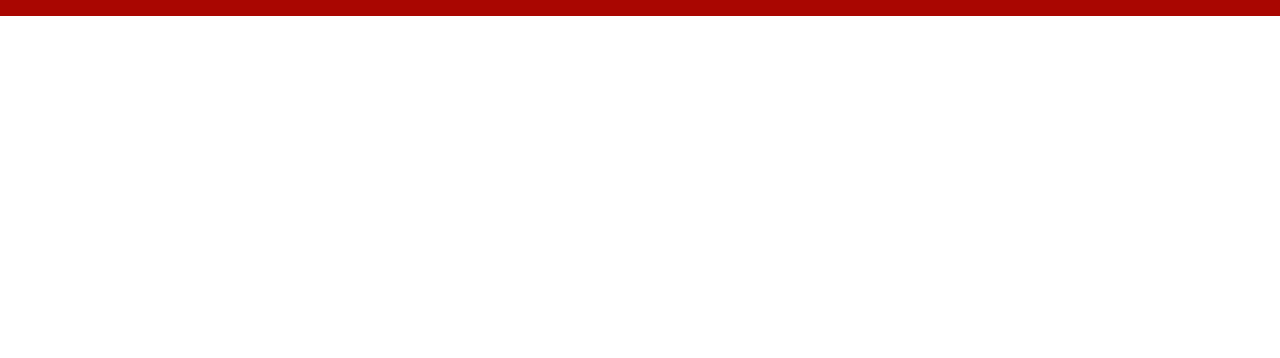
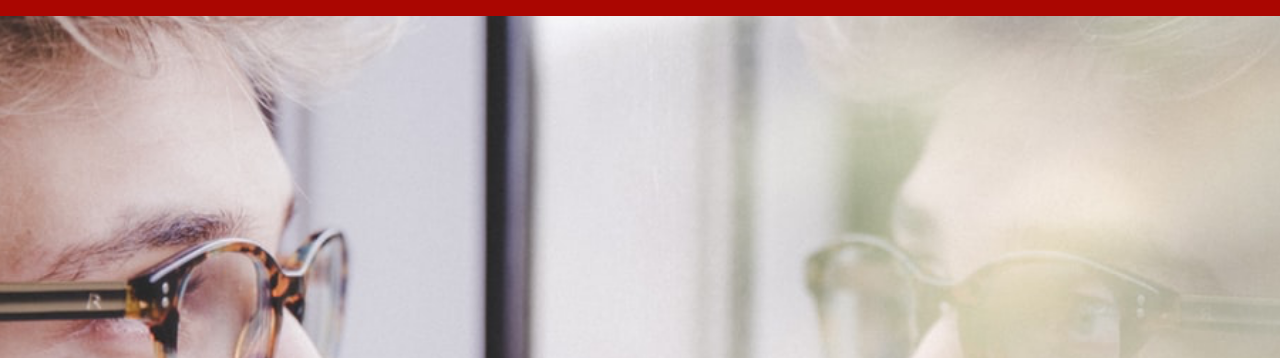
Before and after one commit to TartarTuna/liveHomework3, a plain HTML site: page index.html in a window 1280 px wide. Shown: the part 95-453 px from the top of the page. Drawn offline with nearby package versions, Linux system fonts and the light colour scheme; the site is published under a folder, as on GitHub Pages, so addresses that start at the root find nothing.

Commit message:
更改img路徑

```diff
--- a/css/style.css
+++ b/css/style.css
@@ -157,7 +157,7 @@ img {
   display: flex;
   justify-content: flex-end;
   align-items: center;
-  background-image: url(/image/68.png);
+  background-image: url(../image/68.png);
   height: 840px;
   background-position: center center;
   background-size: cover;
```
